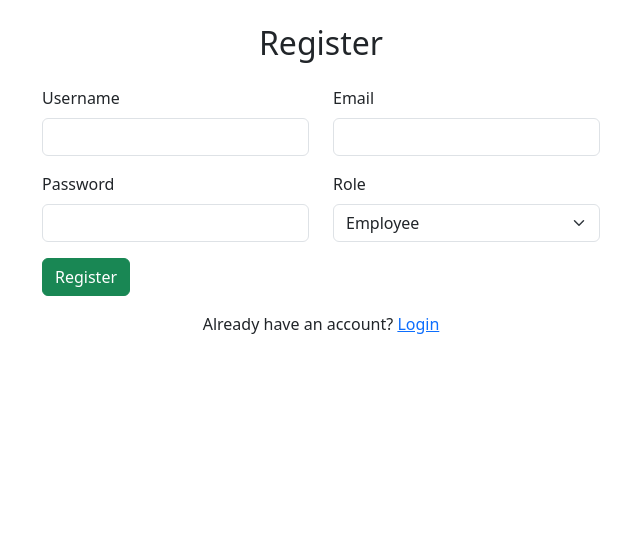
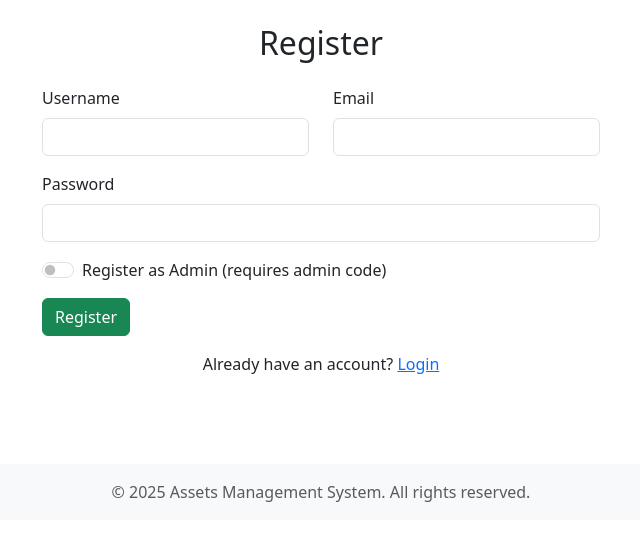
Before and after one commit to Tairo-joe/Assets-management, a Flask app: page /register in a window 1280 px wide. Shown: the part 56-597 px from the top of the page, without its empty margins (319-959 px from the left). Run offline with Flask 3, Linux system fonts and the light colour scheme.

Commit message:
Add files via upload

```diff
--- a/app/__init__.py
+++ b/app/__init__.py
@@ -5,6 +5,7 @@ from flask_login import LoginManager, current_user, login_required
 import sqlalchemy as sa
 import logging
 import sys
+import os
 from dotenv import load_dotenv
 
 # Optional Flask-Mail import
@@ -27,7 +28,9 @@ def create_app():
     app = Flask(__name__)
 
     # Configurations
-    load_dotenv()
+    # Load .env from project root reliably (../.env from this file)
+    base_dir = os.path.abspath(os.path.join(os.path.dirname(__file__), '..'))
+    load_dotenv(os.path.join(base_dir, '.env'))
     app.config.from_object("config.Config")
 
     # Extensions
--- a/app/routes.py
+++ b/app/routes.py
@@ -56,13 +56,30 @@ def register():
     if current_user.is_authenticated:
         return redirect(url_for("main.dashboard"))
     if request.method == "POST":
-        username = request.form["username"]
-        email = request.form["email"]
+        username = request.form["username"].strip()
+        email = request.form["email"].strip()
         password = request.form["password"]
-        role = request.form.get("role", "Employee")
+        want_admin = bool(request.form.get("is_admin"))
+        admin_code = request.form.get("admin_code", "").strip()
+        if not username or not email or not password:
+            flash("All fields are required", "warning")
+            return redirect(url_for("main.register"))
+        if len(password) < 8:
+            flash("Password must be at least 8 characters", "warning")
+            return redirect(url_for("main.register"))
         if User.query.filter((User.username == username)|(User.email==email)).first():
             flash("User already exists", "danger")
             return redirect(url_for("main.register"))
+        role = "Employee"
+        if want_admin:
+            configured = current_app.config.get("ADMIN_REGISTRATION_CODE")
+            if not configured:
+                flash("Admin registration code not configured", "danger")
+                return redirect(url_for("main.register"))
+            if admin_code != configured:
+                flash("Invalid admin registration code", "danger")
+                return redirect(url_for("main.register"))
+            role = "Admin"
         user = User(username=username, email=email, role=role)
         user.set_password(password)
         db.session.add(user)
@@ -79,10 +96,15 @@ def login():
         username = request.form["username"]
         password = request.form["password"]
         user = User.query.filter_by(username=username).first()
-        if user and user.check_password(password):
+
+        if not user:
+            flash("Invalid username - User not found", "danger")
+        elif not user.check_password(password):
+            flash("Invalid password - Please try again", "danger")
+        else:
             login_user(user)
             return redirect(url_for("main.dashboard"))
-        flash("Invalid credentials", "danger")
+
         return redirect(url_for("main.login"))
     return render_template("auth/login.html")
 
@@ -153,6 +175,54 @@ def admin_dashboard():
 
     return render_template("dashboards/admin.html", **locals())
 
+@main.route("/admin/users")
+@login_required
+@role_required("Admin")
+def admin_users():
+    users = User.query.order_by(User.id.asc()).all()
+    return render_template("users/manage.html", users=users)
+
+@main.route("/admin/users/<int:user_id>/role", methods=["POST"])
+@login_required
+@role_required("Admin")
+def admin_user_set_role(user_id):
+    user = User.query.get_or_404(user_id)
+    new_role = request.form.get("role", "Employee")
+    if new_role not in ["Admin", "IT", "Manager", "Employee"]:
+        flash("Invalid role", "danger")
+        return redirect(url_for("main.admin_users"))
+    user.role = new_role
+    db.session.commit()
+    flash("User role updated", "success")
+    return redirect(url_for("main.admin_users"))
+
+@main.route("/admin/users/<int:user_id>/reset-password", methods=["POST"])
+@login_required
+@role_required("Admin")
+def admin_user_reset_password(user_id):
+    user = User.query.get_or_404(user_id)
+    new_password = request.form.get("new_password", "")
+    if len(new_password) < 8:
+        flash("Password must be at least 8 characters", "warning")
+        return redirect(url_for("main.admin_users"))
+    user.set_password(new_password)
+    db.session.commit()
+    flash("Password reset successfully", "success")
+    return redirect(url_for("main.admin_users"))
+
+@main.route("/admin/users/<int:user_id>/delete", methods=["POST"])
+@login_required
+@role_required("Admin")
+def admin_user_delete(user_id):
+    user = User.query.get_or_404(user_id)
+    if user.id == current_user.id:
+        flash("You cannot delete your own account", "warning")
+        return redirect(url_for("main.admin_users"))
+    db.session.delete(user)
+    db.session.commit()
+    flash("User deleted", "info")
+    return redirect(url_for("main.admin_users"))
+
 @main.route("/it/dashboard")
 @login_required
 @role_required("Admin", "IT")
@@ -217,7 +287,7 @@ def employee_dashboard():
 @login_required
 @role_required("Admin", "IT", "Manager")
 def employees():
-    employees = Employee.query.all()
+    employees = Employee.query.order_by(Employee.id.asc()).all()
     return render_template("employees/list.html", employees=employees)
 
 @main.route("/employees/new", methods=["GET", "POST"])
@@ -332,7 +402,7 @@ def maintenance_delete(mid):
 @login_required
 @role_required("Admin", "IT", "Manager")
 def licenses():
-    licenses = SoftwareLicense.query.all()
+    licenses = SoftwareLicense.query.order_by(SoftwareLicense.id.asc()).all()
     return render_template("licenses/list.html", licenses=licenses)
 
 @main.route("/licenses/new", methods=["GET", "POST"])
@@ -384,7 +454,7 @@ def license_delete(lid):
 @login_required
 @role_required("Admin", "IT", "Manager")
 def assets():
-    assets = Asset.query.all()
+    assets = Asset.query.order_by(Asset.id.asc()).all()
     return render_template("assets/list.html", assets=assets)
 
 @main.route("/assets/new", methods=["GET", "POST"])
--- a/app/templates/assets/list.html
+++ b/app/templates/assets/list.html
@@ -15,14 +15,14 @@
 <table class="table table-hover">
   <thead class="table-light">
     <tr>
-      <th>ID</th><th>Type</th><th>Brand</th><th>Model</th><th>Status</th><th>Assigned To</th>
+      <th>No.</th><th>ID</th><th>Type</th><th>Brand</th><th>Model</th><th>Status</th><th>Assigned To</th>
       {% if current_user.role in ['Admin', 'IT'] %}<th>Actions</th>{% endif %}
     </tr>
   </thead>
   <tbody>
   {% for a in assets %}
     <tr>
-      <td>{{ a.asset_id }}</td><td>{{ a.asset_type }}</td><td>{{ a.brand }}</td><td>{{ a.model }}</td><td>{{ a.status }}</td><td>{{ a.employee.name if a.employee else '' }}</td>
+      <td>{{ loop.index }}</td><td>{{ a.asset_id }}</td><td>{{ a.asset_type }}</td><td>{{ a.brand }}</td><td>{{ a.model }}</td><td>{{ a.status }}</td><td>{{ a.employee.name if a.employee else '' }}</td>
       {% if current_user.role in ['Admin', 'IT'] %}
         <td>
           <a href="{{ url_for('main.asset_edit', asset_id=a.id) }}" class="btn btn-sm btn-primary">Edit</a>
--- a/app/templates/auth/register.html
+++ b/app/templates/auth/register.html
@@ -15,19 +15,30 @@
   <div class="row mb-3">
     <div class="col">
       <label class="form-label">Password</label>
-      <input type="password" class="form-control" name="password" required>
+      <input type="password" class="form-control" name="password" minlength="8" required>
     </div>
-    <div class="col">
-      <label class="form-label">Role</label>
-      <select class="form-select" name="role">
-        <option value="Employee">Employee</option>
-        <option value="Manager">Manager</option>
-        <option value="IT">IT</option>
-        <option value="Admin">Admin</option>
-      </select>
-    </div>
+  </div>
+  <div class="form-check form-switch mb-3">
+    <input class="form-check-input" type="checkbox" id="is_admin" name="is_admin">
+    <label class="form-check-label" for="is_admin">Register as Admin (requires admin code)</label>
+  </div>
+  <div class="mb-3 d-none" id="admin_code_group">
+    <label class="form-label" for="admin_code">Admin Code</label>
+    <input type="password" class="form-control" id="admin_code" name="admin_code" placeholder="Enter admin code">
   </div>
   <button type="submit" class="btn btn-success">Register</button>
 </form>
 <p class="mt-3 text-center">Already have an account? <a href="{{ url_for('main.login') }}">Login</a></p>
+
+<script>
+document.addEventListener('DOMContentLoaded', function() {
+  const toggle = document.getElementById('is_admin');
+  const group = document.getElementById('admin_code_group');
+  if (toggle && group) {
+    toggle.addEventListener('change', function() {
+      group.classList.toggle('d-none', !this.checked);
+    });
+  }
+});
+</script>
 {% endblock %}
--- a/app/templates/base.html
+++ b/app/templates/base.html
@@ -25,6 +63,9 @@
             <li class="nav-item"><a class="nav-link {% if request.endpoint == 'main.maintenance_list' %}active{% endif %}" href="{{ url_for('main.maintenance_list') }}">Maintenance</a></li>
             <li class="nav-item"><a class="nav-link {% if request.endpoint == 'main.licenses' %}active{% endif %}" href="{{ url_for('main.licenses') }}">Licenses</a></li>
           {% endif %}
+          {% if current_user.role == 'Admin' %}
+            <li class="nav-item"><a class="nav-link {% if request.endpoint == 'main.admin_users' %}active{% endif %}" href="{{ url_for('main.admin_users') }}">Users</a></li>
+          {% endif %}
         {% endif %}
       </ul>
       <ul class="navbar-nav mb-2 mb-lg-0">
@@ -41,31 +82,76 @@
 </nav>
 
 <div class="container py-4">
+  <!-- Flash messages will be moved to the top-right corner -->
+  <div id="flash-messages" class="position-fixed" style="z-index: 1050; top: 80px; right: 20px;">
     {% with messages = get_flashed_messages(with_categories=true) %}
       {% if messages %}
         {% for category, message in messages %}
           <div class="alert alert-{{ category }} alert-dismissible fade show" role="alert">
+            <i class="fas {% if category == 'success' %}fa-check-circle{% elif category == 'danger' %}fa-exclamation-circle{% elif category == 'warning' %}fa-exclamation-triangle{% else %}fa-info-circle{% endif %} me-2"></i>
             {{ message }}
             <button type="button" class="btn-close" data-bs-dismiss="alert" aria-label="Close"></button>
           </div>
         {% endfor %}
       {% endif %}
     {% endwith %}
+  </div>
 
   {% block content %}{% endblock %}
 </div>
 <script src="https://cdn.jsdelivr.net/npm/bootstrap@5.3.2/dist/js/bootstrap.bundle.min.js"></script>
 <script>
-  // Auto-dismiss flash messages after 2 seconds
+  // Show all alerts with animation
   document.addEventListener('DOMContentLoaded', function() {
+    // Show alerts with animation
     const alerts = document.querySelectorAll('.alert');
-    alerts.forEach(function(alert) {
-      setTimeout(function() {
-        const bsAlert = new bootstrap.Alert(alert);
-        bsAlert.close();
-      }, 2000);
+
+    alerts.forEach(alert => {
+      // Trigger reflow to enable animation
+      void alert.offsetWidth; // This forces a reflow
+      alert.classList.add('show');
+
+      // Auto-dismiss after 4 seconds
+      const dismissTimer = setTimeout(() => {
+        alert.classList.remove('show');
+        // Remove from DOM after fade out
+        setTimeout(() => {
+          if (alert && alert.parentNode) {
+            alert.parentNode.removeChild(alert);
+          }
+        }, 300);
+      }, 4000);
+
+      // Store timer on element so we can clear it if needed
+      alert.dismissTimer = dismissTimer;
+
+      // Handle manual dismiss with close button
+      const closeBtn = alert.querySelector('[data-bs-dismiss="alert"]');
+      if (closeBtn) {
+        closeBtn.addEventListener('click', function(e) {
+          e.preventDefault();
+          clearTimeout(alert.dismissTimer);
+          alert.classList.remove('show');
+          setTimeout(() => {
+            if (alert && alert.parentNode) {
+              alert.parentNode.removeChild(alert);
+            }
+          }, 300);
+        });
+      }
     });
   });
 </script>
+
+<footer class="bg-light py-3 mt-5">
+  <div class="container text-center text-muted">
+    <div class="row">
+      <div class="col-12">
+        <p class="mb-0">&copy; 2025 Assets Management System. All rights reserved.</p>
+      </div>
+    </div>
+  </div>
+</footer>
+
 </body>
 </html>
--- a/app/templates/employees/list.html
+++ b/app/templates/employees/list.html
@@ -13,9 +13,9 @@
   </div>
 </div>
 <table class="table table-sm table-hover">
- <thead class="table-light"><tr><th>ID</th><th>Name</th><th>Department</th><th>Contact</th>{% if current_user.role in ['Admin', 'IT'] %}<th>Actions</th>{% endif %}</tr></thead>
+ <thead class="table-light"><tr><th>No.</th><th>Name</th><th>Department</th><th>Contact</th>{% if current_user.role in ['Admin', 'IT'] %}<th>Actions</th>{% endif %}</tr></thead>
  <tbody>
- {% for e in employees %}<tr><td>{{ e.id }}</td><td>{{ e.name }}</td><td>{{ e.department }}</td><td>{{ e.contact }}</td>
+ {% for e in employees %}<tr><td>{{ loop.index }}</td><td>{{ e.name }}</td><td>{{ e.department }}</td><td>{{ e.contact }}</td>
   {% if current_user.role in ['Admin', 'IT'] %}
     <td>
       <a href="{{ url_for('main.employee_edit', emp_id=e.id) }}" class="btn btn-sm btn-primary">Edit</a>
--- a/app/templates/licenses/list.html
+++ b/app/templates/licenses/list.html
@@ -13,9 +13,9 @@
   </div>
 </div>
 <table class="table table-sm table-hover">
- <thead class="table-light"><tr><th>ID</th><th>Software</th><th>Key</th><th>Expiry</th><th>Assigned To</th>{% if current_user.role in ['Admin', 'IT'] %}<th>Actions</th>{% endif %}</tr></thead>
+ <thead class="table-light"><tr><th>No.</th><th>ID</th><th>Software</th><th>Key</th><th>Expiry</th><th>Assigned To</th>{% if current_user.role in ['Admin', 'IT'] %}<th>Actions</th>{% endif %}</tr></thead>
  <tbody>
- {% for l in licenses %}<tr><td>{{ l.id }}</td><td>{{ l.software_name }}</td><td>{{ l.license_key }}</td><td>{{ l.expiry_date }}</td><td>{{ l.employee.name if l.employee else '' }}</td>
+ {% for l in licenses %}<tr><td>{{ loop.index }}</td><td>{{ l.id }}</td><td>{{ l.software_name }}</td><td>{{ l.license_key }}</td><td>{{ l.expiry_date }}</td><td>{{ l.employee.name if l.employee else '' }}</td>
   {% if current_user.role in ['Admin', 'IT'] %}
     <td>
       <a href="{{ url_for('main.license_edit', lid=l.id) }}" class="btn btn-sm btn-primary">Edit</a>
--- a/app/templates/maintenance/list.html
+++ b/app/templates/maintenance/list.html
@@ -13,9 +13,9 @@
   </div>
 </div>
 <table class="table table-sm table-hover">
-  <thead class="table-light"><tr><th>ID</th><th>Asset</th><th>Date</th><th>Description</th><th>Cost</th><th>Status</th>{% if current_user.role in ['Admin', 'IT'] %}<th>Actions</th>{% endif %}</tr></thead>
+  <thead class="table-light"><tr><th>No.</th><th>Asset</th><th>Date</th><th>Description</th><th>Cost</th><th>Status</th>{% if current_user.role in ['Admin', 'IT'] %}<th>Actions</th>{% endif %}</tr></thead>
   <tbody>
-  {% for m in maintenances %}<tr><td>{{ m.id }}</td><td>{{ m.asset.asset_id if m.asset else '' }}</td><td>{{ m.date }}</td><td>{{ m.description }}</td><td>{{ m.cost|ghs }}</td>
+  {% for m in maintenances %}<tr><td>{{ loop.index }}</td><td>{{ m.asset.asset_id if m.asset else '' }}</td><td>{{ m.date }}</td><td>{{ m.description }}</td><td>{{ m.cost|ghs }}</td>
   <td>{% if m.status == 'Approved' %}<span class="badge bg-success">Approved</span>{% else %}<span class="badge bg-warning text-dark">Pending</span>{% endif %}</td>
   {% if current_user.role in ['Admin', 'IT'] %}
     <td>
--- a/config.py
+++ b/config.py
@@ -29,3 +29,4 @@ class Config:
     HR_API_KEY = os.getenv('HR_API_KEY', 'hr-integration-key-123')
     HR_WEBHOOK_SECRET = os.getenv('HR_WEBHOOK_SECRET', 'webhook-secret-456')
     HR_SYSTEM_URL = os.getenv('HR_SYSTEM_URL', 'http://localhost:3000')
+    ADMIN_REGISTRATION_CODE = os.getenv('ADMIN_REGISTRATION_CODE')
```
Also changed, not shown: other parts of app/templates/base.html (+38 -0 lines), app/templates/dashboards/admin.html (+7 -0 lines), app/templates/users/manage.html (added, +53 -0 lines), instance/site.db. Lines whose indentation alone changed are shown as unchanged.
